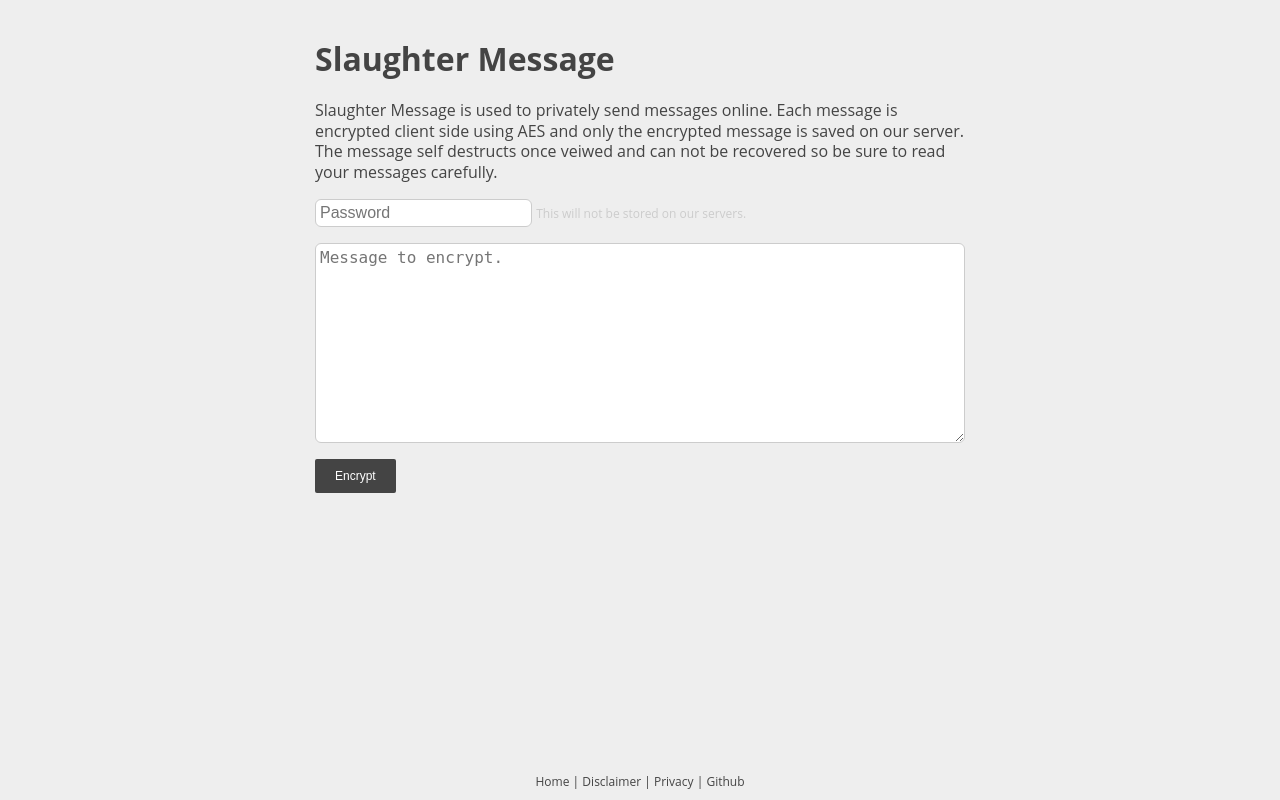
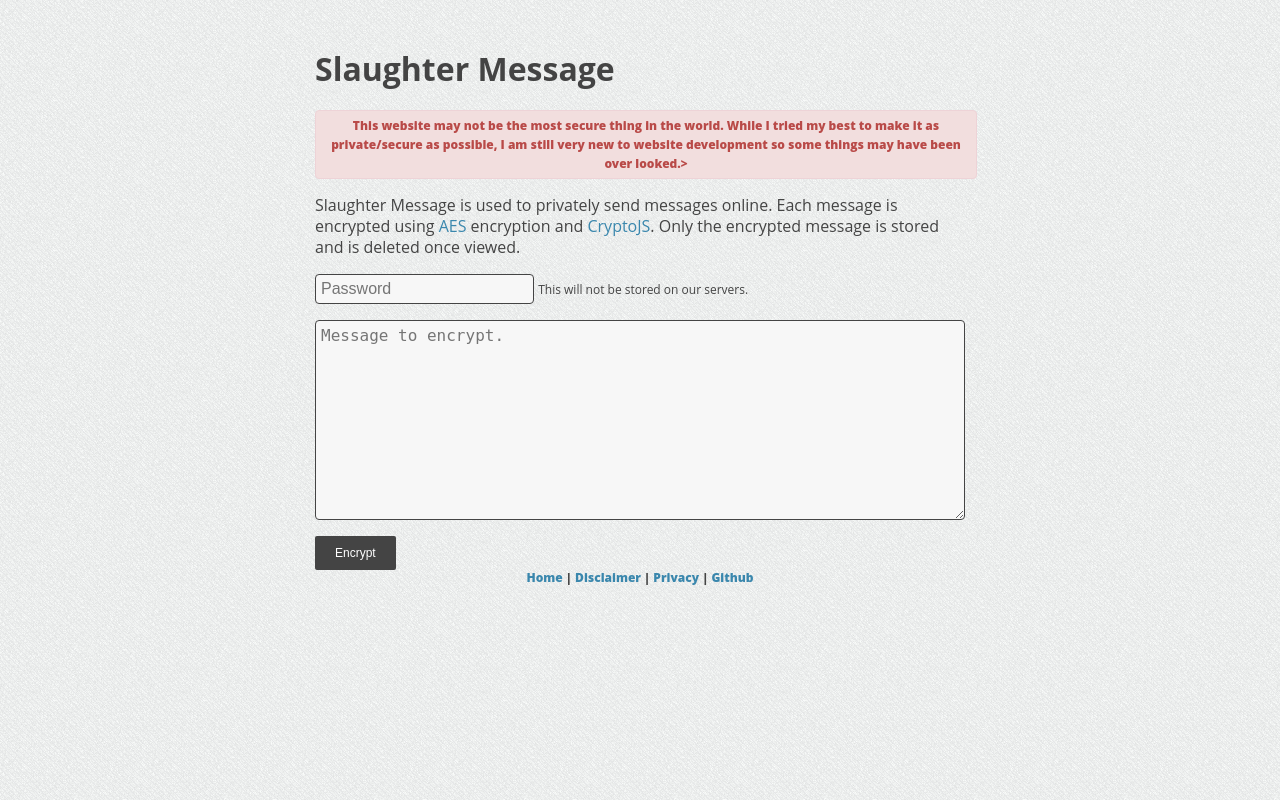
Before and after one commit to slaughter/SlaughterMessage, a PHP site: page /SlaughterMessage/ in a window 1280 px wide. Run offline with PHP 8.4, Linux system fonts and the light colour scheme; some libraries are stand-ins or nearby versions.

Commit message:
Style changes

```diff
--- a/index.php
+++ b/index.php
@@ -9,7 +9,8 @@
     </head>
     <body>
         <h1><a href="index.php"><?php echo $website_name; ?></a></h1>
-        <p><?php echo $website_name; ?> is used to privately send messages online. Each message is encrypted client side using AES and only the encrypted message is saved on our server. The message self destructs once veiwed and can not be recovered so be sure to read your messages carefully.</p>
+        <div id="notifyBad">This website may not be the most secure thing in the world. While I tried my best to make it as private/secure as possible, I am still very new to website development so some things may have been over looked.></div>
+        <p><?php echo $website_name; ?> is used to privately send messages online. Each message is encrypted using <a href="https://en.wikipedia.org/wiki/Advanced_Encryption_Standard">AES</a> encryption and <a href="https://code.google.com/p/crypto-js/">CryptoJS</a>. Only the encrypted message is stored and is deleted once viewed.</p>
          <?php
             if(isset($_POST['message']))
             {
--- a/styles/styles.css
+++ b/styles/styles.css
@@ -1,7 +1,9 @@
 html
 {
-    background-color: #EEEEEE;
+    background-color: #f7f7f7;
     font-family: 'Open Sans', sans-serif;
+    /* Background image from http://subtlepatterns.com/ */
+    background-image: url("../img/light_noise_diagonal.png");
 }
 
 body
@@ -11,21 +13,27 @@ body
     line-height:1.3;
     font-size:16px;
     color:#444;
-    padding: 0 10px;
+    padding: 10px;
+    font-weight: 500;
 }
 
-h1,h2,h3
+h1
 {
     line-height: 1.2;
+}
+h1 a
+{
+    color: #444;
 }
 
 .textbox
 {
-    padding: 4px;
+    padding: 5px;
+    background-color: #F7F7F7;
     border-style: solid;
     border-width: 1px;
-    border-color: #cccccc;
-    border-radius: 6px;
+    border-color: #444;
+    border-radius: 4px;
     font-size: 16px;
     color: #444444;
 }
@@ -73,21 +81,22 @@ h1,h2,h3
 .help
 {
     font-size: 12px;
-    color: #cccccc;
+    color: #444;
 }
 
 #notify
 {
-    border: solid #27ae60 1px;
+    border: solid #B7D1A0 1px;
     border-radius: 4px;
-    background: #2ecc71;
+    background: #BCE4AA;
     font-size: 12px;
-    color: #fff;
+    color: #468847;
     text-align: center;
     width: 100%;
     line-height: 1.6;
+    font-weight: 900;
 }
-
+/*
 #notify a
 {
     color: #fff;
@@ -97,36 +106,39 @@ h1,h2,h3
 {
     color: #eeeeee;
 }
-
+*/
 #notifyBad
 {
-    border: solid #e74c3c 1px;
+    border: 1px solid #EED3D7;
+    padding: 5px;
     border-radius: 4px;
-    background: #e74c3c;
+    background: #F2DEDE;
     font-size: 12px;
-    color: #fff;
+    color: #B94A48;
     text-align: center;
     width: 100%;
     line-height: 1.6;
+    font-weight: 900;
 }
 
 #footer
 {
     position: absolute;
-    bottom: 10;
+   /* bottom: 10;*/
     width: 100%;
     text-align: center;
     max-width: 650px;
     font-size: 12px;
+    font-weight: 900;
 }
 
 a
 {
     text-decoration: none;
-    color: #444;
+    color: #3A87AD;
 }
 
 a:Hover
 {
-    color: #000;
+    color: #005580;
 }
```
Also changed, not shown: README.MD, img/light_noise_diagonal.png (added), img/pink_bg.png (added), img/satinweave.png (added), 2 other files.
